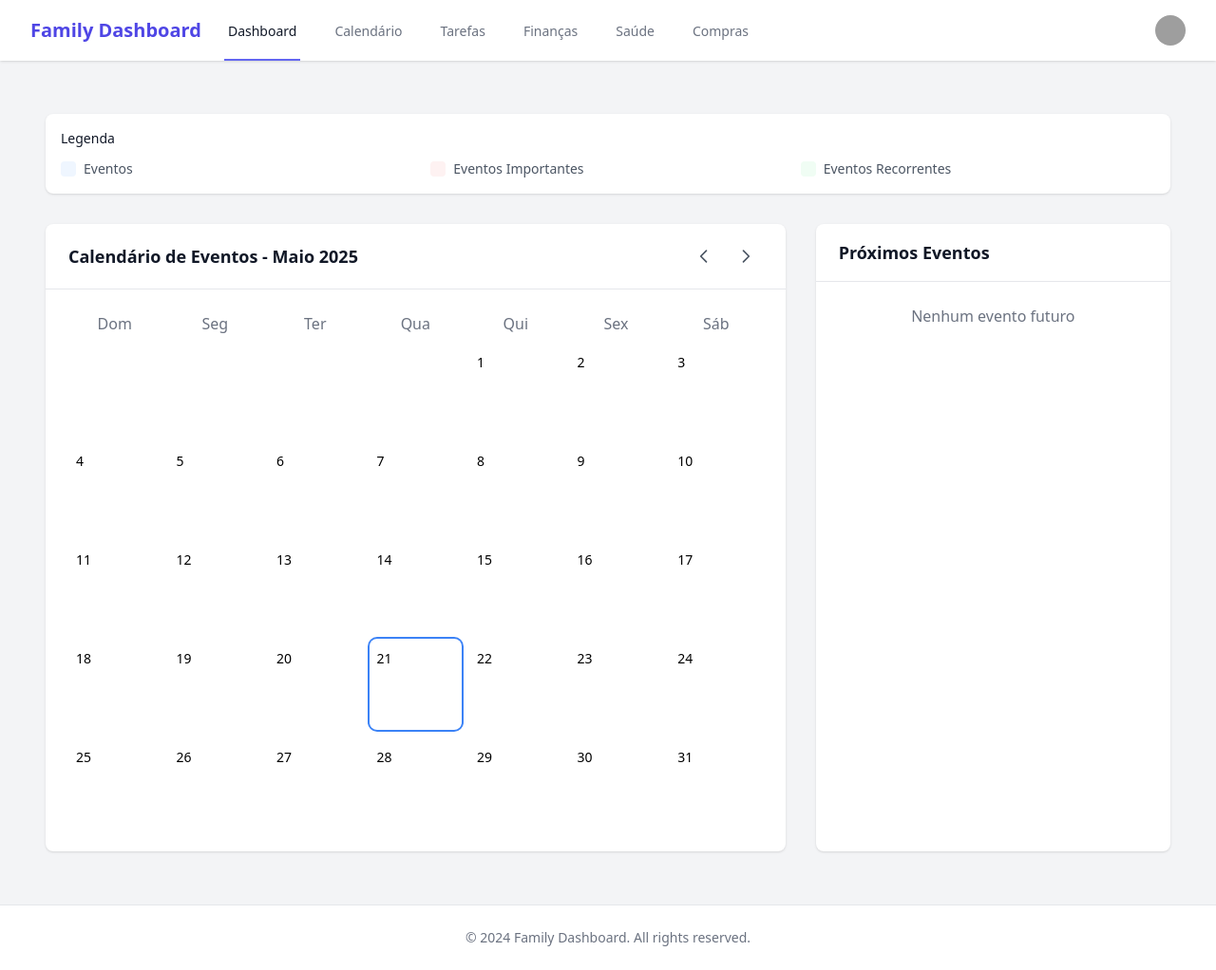
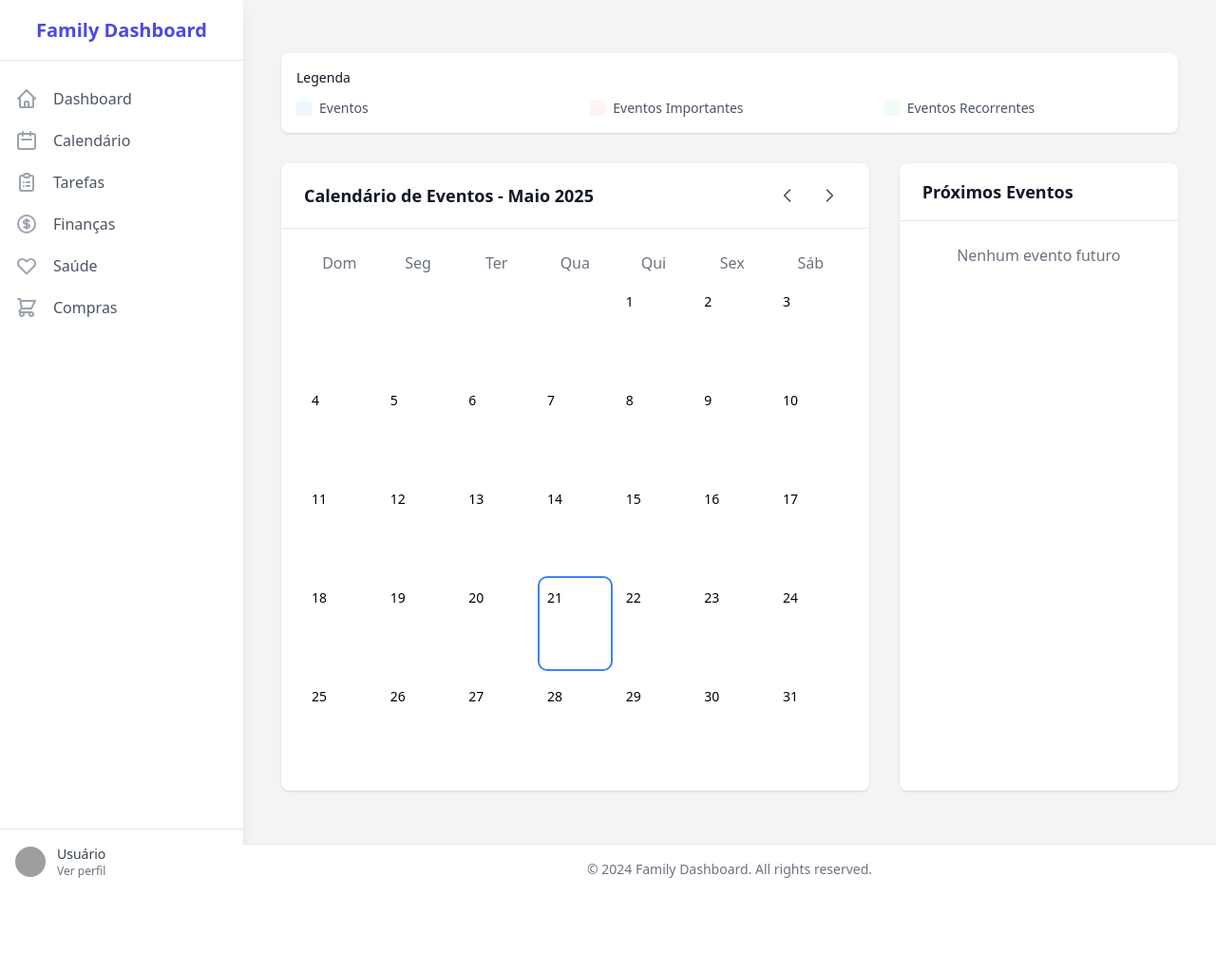
Before and after one commit to igorhaf/framily, a FastAPI app: page /calendar in a window 1280 px wide. Shown: the whole page at 95% size. After the commit the page ends 925 px from the top, so only its background shows below. Run offline with FastAPI, Linux system fonts and the light colour scheme; data that the repository does not hold is empty; some libraries are stand-ins or nearby versions; grey boxes are pictures that could not be loaded.

Commit message:
menu lateral

```diff
--- a/templates/base.html
+++ b/templates/base.html
@@ -8,6 +8,9 @@
     <!-- Tailwind CSS -->
     <script src="https://cdn.tailwindcss.com"></script>
 
+    <!-- Heroicons -->
+    <script src="https://unpkg.com/@heroicons/v2/24/outline/esm/index.js"></script>
+
     <!-- Custom styles -->
     <style>
         /* Custom styles can be added here */
@@ -15,64 +18,88 @@
     {% block extra_css %}{% endblock %}
 </head>
 <body class="bg-gray-100">
-    <!-- Navigation -->
-    <nav class="bg-white shadow">
-        <div class="max-w-7xl mx-auto px-4 sm:px-6 lg:px-8">
-            <div class="flex justify-between h-16">
-                <div class="flex">
-                    <div class="flex-shrink-0 flex items-center">
+    <div class="flex h-screen">
+        <!-- Sidebar -->
+        <div class="w-64 bg-white shadow-lg">
+            <!-- Logo -->
+            <div class="h-16 flex items-center justify-center border-b">
                 <a href="/" class="text-xl font-bold text-indigo-600">Family Dashboard</a>
             </div>
-                    <div class="hidden sm:ml-6 sm:flex sm:space-x-8">
-                        <a href="/" class="border-indigo-500 text-gray-900 inline-flex items-center px-1 pt-1 border-b-2 text-sm font-medium">
+
+            <!-- Navigation -->
+            <nav class="mt-5 px-2">
+                <a href="/" class="group flex items-center px-2 py-2 text-base font-medium rounded-md text-gray-600 hover:bg-gray-50 hover:text-gray-900">
+                    <svg class="mr-4 h-6 w-6 text-gray-400 group-hover:text-gray-500" fill="none" viewBox="0 0 24 24" stroke="currentColor">
+                        <path stroke-linecap="round" stroke-linejoin="round" stroke-width="2" d="M3 12l2-2m0 0l7-7 7 7M5 10v10a1 1 0 001 1h3m10-11l2 2m-2-2v10a1 1 0 01-1 1h-3m-6 0a1 1 0 001-1v-4a1 1 0 011-1h2a1 1 0 011 1v4a1 1 0 001 1m-6 0h6" />
+                    </svg>
                     Dashboard
                 </a>
-                        <a href="/calendar" class="border-transparent text-gray-500 hover:border-gray-300 hover:text-gray-700 inline-flex items-center px-1 pt-1 border-b-2 text-sm font-medium">
+
+                <a href="/calendar" class="mt-1 group flex items-center px-2 py-2 text-base font-medium rounded-md text-gray-600 hover:bg-gray-50 hover:text-gray-900">
+                    <svg class="mr-4 h-6 w-6 text-gray-400 group-hover:text-gray-500" fill="none" viewBox="0 0 24 24" stroke="currentColor">
+                        <path stroke-linecap="round" stroke-linejoin="round" stroke-width="2" d="M8 7V3m8 4V3m-9 8h10M5 21h14a2 2 0 002-2V7a2 2 0 00-2-2H5a2 2 0 00-2 2v12a2 2 0 002 2z" />
+                    </svg>
                     Calendário
                 </a>
-                        <a href="/tasks" class="border-transparent text-gray-500 hover:border-gray-300 hover:text-gray-700 inline-flex items-center px-1 pt-1 border-b-2 text-sm font-medium">
+
+                <a href="/tasks" class="mt-1 group flex items-center px-2 py-2 text-base font-medium rounded-md text-gray-600 hover:bg-gray-50 hover:text-gray-900">
+                    <svg class="mr-4 h-6 w-6 text-gray-400 group-hover:text-gray-500" fill="none" viewBox="0 0 24 24" stroke="currentColor">
+                        <path stroke-linecap="round" stroke-linejoin="round" stroke-width="2" d="M9 5H7a2 2 0 00-2 2v12a2 2 0 002 2h10a2 2 0 002-2V7a2 2 0 00-2-2h-2M9 5a2 2 0 002 2h2a2 2 0 002-2M9 5a2 2 0 012-2h2a2 2 0 012 2m-3 7h3m-3 4h3m-6-4h.01M9 16h.01" />
+                    </svg>
                     Tarefas
                 </a>
-                        <a href="/finances" class="border-transparent text-gray-500 hover:border-gray-300 hover:text-gray-700 inline-flex items-center px-1 pt-1 border-b-2 text-sm font-medium">
+
+                <a href="/finances" class="mt-1 group flex items-center px-2 py-2 text-base font-medium rounded-md text-gray-600 hover:bg-gray-50 hover:text-gray-900">
+                    <svg class="mr-4 h-6 w-6 text-gray-400 group-hover:text-gray-500" fill="none" viewBox="0 0 24 24" stroke="currentColor">
+                        <path stroke-linecap="round" stroke-linejoin="round" stroke-width="2" d="M12 8c-1.657 0-3 .895-3 2s1.343 2 3 2 3 .895 3 2-1.343 2-3 2m0-8c1.11 0 2.08.402 2.599 1M12 8V7m0 1v8m0 0v1m0-1c-1.11 0-2.08-.402-2.599-1M21 12a9 9 0 11-18 0 9 9 0 0118 0z" />
+                    </svg>
                     Finanças
                 </a>
-                        <a href="/health" class="border-transparent text-gray-500 hover:border-gray-300 hover:text-gray-700 inline-flex items-center px-1 pt-1 border-b-2 text-sm font-medium">
+
+                <a href="/health" class="mt-1 group flex items-center px-2 py-2 text-base font-medium rounded-md text-gray-600 hover:bg-gray-50 hover:text-gray-900">
+                    <svg class="mr-4 h-6 w-6 text-gray-400 group-hover:text-gray-500" fill="none" viewBox="0 0 24 24" stroke="currentColor">
+                        <path stroke-linecap="round" stroke-linejoin="round" stroke-width="2" d="M4.318 6.318a4.5 4.5 0 000 6.364L12 20.364l7.682-7.682a4.5 4.5 0 00-6.364-6.364L12 7.636l-1.318-1.318a4.5 4.5 0 00-6.364 0z" />
+                    </svg>
                     Saúde
                 </a>
-                        <a href="/shopping" class="border-transparent text-gray-500 hover:border-gray-300 hover:text-gray-700 inline-flex items-center px-1 pt-1 border-b-2 text-sm font-medium">
+
+                <a href="/shopping" class="mt-1 group flex items-center px-2 py-2 text-base font-medium rounded-md text-gray-600 hover:bg-gray-50 hover:text-gray-900">
+                    <svg class="mr-4 h-6 w-6 text-gray-400 group-hover:text-gray-500" fill="none" viewBox="0 0 24 24" stroke="currentColor">
+                        <path stroke-linecap="round" stroke-linejoin="round" stroke-width="2" d="M3 3h2l.4 2M7 13h10l4-8H5.4M7 13L5.4 5M7 13l-2.293 2.293c-.63.63-.184 1.707.707 1.707H17m0 0a2 2 0 100 4 2 2 0 000-4zm-8 2a2 2 0 11-4 0 2 2 0 014 0z" />
+                    </svg>
                     Compras
                 </a>
-                    </div>
-                </div>
-                <div class="hidden sm:ml-6 sm:flex sm:items-center">
-                    <!-- Profile dropdown -->
-                    <div class="ml-3 relative">
-                        <div>
-                            <button type="button" class="bg-white rounded-full flex text-sm focus:outline-none focus:ring-2 focus:ring-offset-2 focus:ring-indigo-500" id="user-menu-button" aria-expanded="false" aria-haspopup="true">
-                                <span class="sr-only">Open user menu</span>
+            </nav>
+
+            <!-- User Profile -->
+            <div class="absolute bottom-0 w-64 border-t">
+                <div class="flex items-center px-4 py-4">
                     <img class="h-8 w-8 rounded-full" src="https://ui-avatars.com/api/?name=User" alt="">
-                            </button>
+                    <div class="ml-3">
+                        <p class="text-sm font-medium text-gray-700">Usuário</p>
+                        <p class="text-xs font-medium text-gray-500">Ver perfil</p>
                     </div>
                 </div>
             </div>
         </div>
-        </div>
-    </nav>
 
         <!-- Main content -->
-    <main class="max-w-7xl mx-auto py-6 sm:px-6 lg:px-8">
+        <div class="flex-1 overflow-auto">
+            <main class="p-6">
                 {% block content %}
                 {% endblock %}
             </main>
 
             <!-- Footer -->
             <footer class="bg-white border-t border-gray-200">
-        <div class="max-w-7xl mx-auto py-6 px-4 sm:px-6 lg:px-8">
+                <div class="max-w-7xl mx-auto py-4 px-4 sm:px-6 lg:px-8">
                     <p class="text-center text-gray-500 text-sm">
                         © 2024 Family Dashboard. All rights reserved.
                     </p>
                 </div>
             </footer>
+        </div>
+    </div>
 
     <!-- Scripts -->
     <script>
```
Lines whose indentation alone changed are shown as unchanged.
